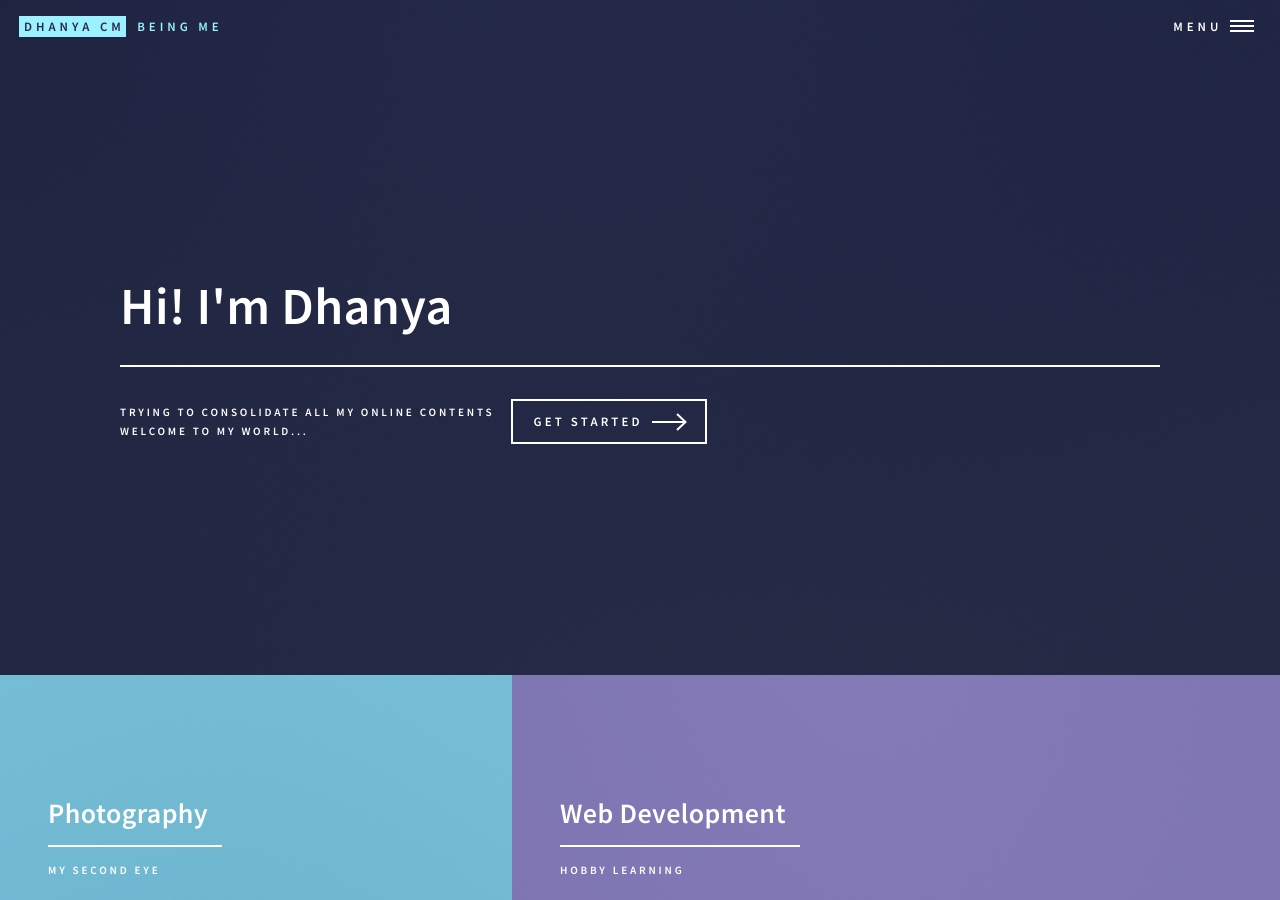
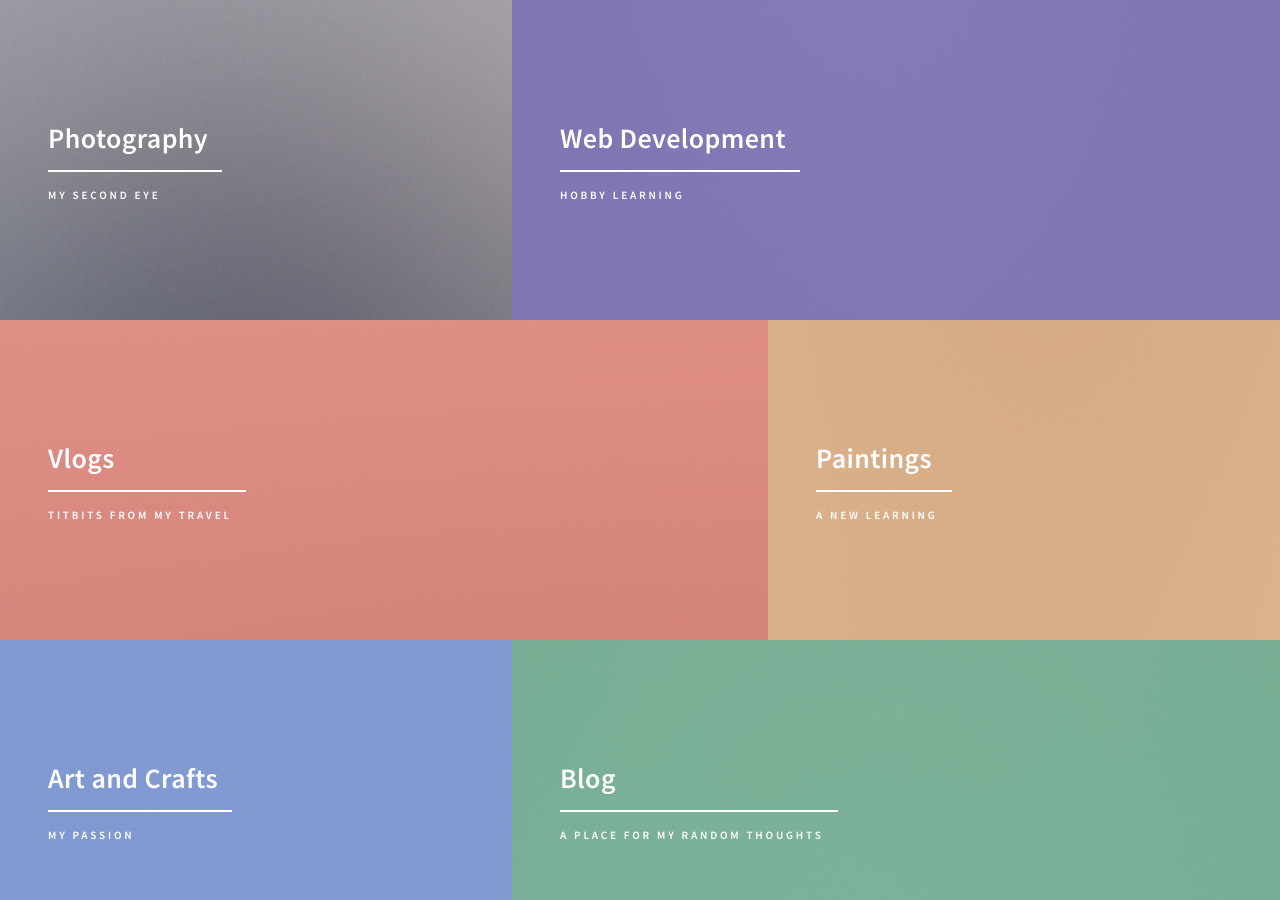
Before and after one commit to dhanyacm/dhanyacm, a Jekyll site: the page built from index.html, in a window 1280 px wide and 900 px high. Built offline with Jekyll 4.4.1, drawn with Linux system fonts in a browser that asks for light colours.

Commit message:
Update index.html

```diff
--- a/index.html
+++ b/index.html
@@ -5,46 +5,6 @@ title: Home
 id: home
 frontpage: true
 ---
-<!-- Wrapper -->
-			<div id="wrapper">
-
-				<!-- Header -->
-					<header id="header" class="alt">
-						<a href="index.html" class="logo"><strong>DHANYA CM</strong> <span>being me</span></a>
-						<nav>
-							<a href="#menu">Menu</a>
-						</nav>
-					</header>
-
-				<!-- Menu -->
-					<nav id="menu">
-						<ul class="links">
-							<li><a href="index.html">Home</a></li>
-							<li><a href="landing.html">Landing</a></li>
-							<li><a href="generic.html">Generic</a></li>
-							<li><a href="elements.html">Elements</a></li>
-						</ul>
-						<ul class="actions stacked">
-							<li><a href="#" class="button primary fit">Get Started</a></li>
-							<li><a href="#" class="button fit">Log In</a></li>
-						</ul>
-					</nav>
-
-				<!-- Banner -->
-					<section id="banner" class="major">
-						<div class="inner">
-							<header class="major">
-								<h1>Hi! I'm Dhanya</h1>
-							</header>
-							<div class="content">
-								<p>Trying to consolidate all my online contents<br />
-								Welcome to my world...</p>
-								<ul class="actions">
-									<li><a href="#one" class="button next scrolly">Get Started</a></li>
-								</ul>
-							</div>
-						</div>
-					</section>
 
 				<!-- Main -->
 					<div id="main">
```
